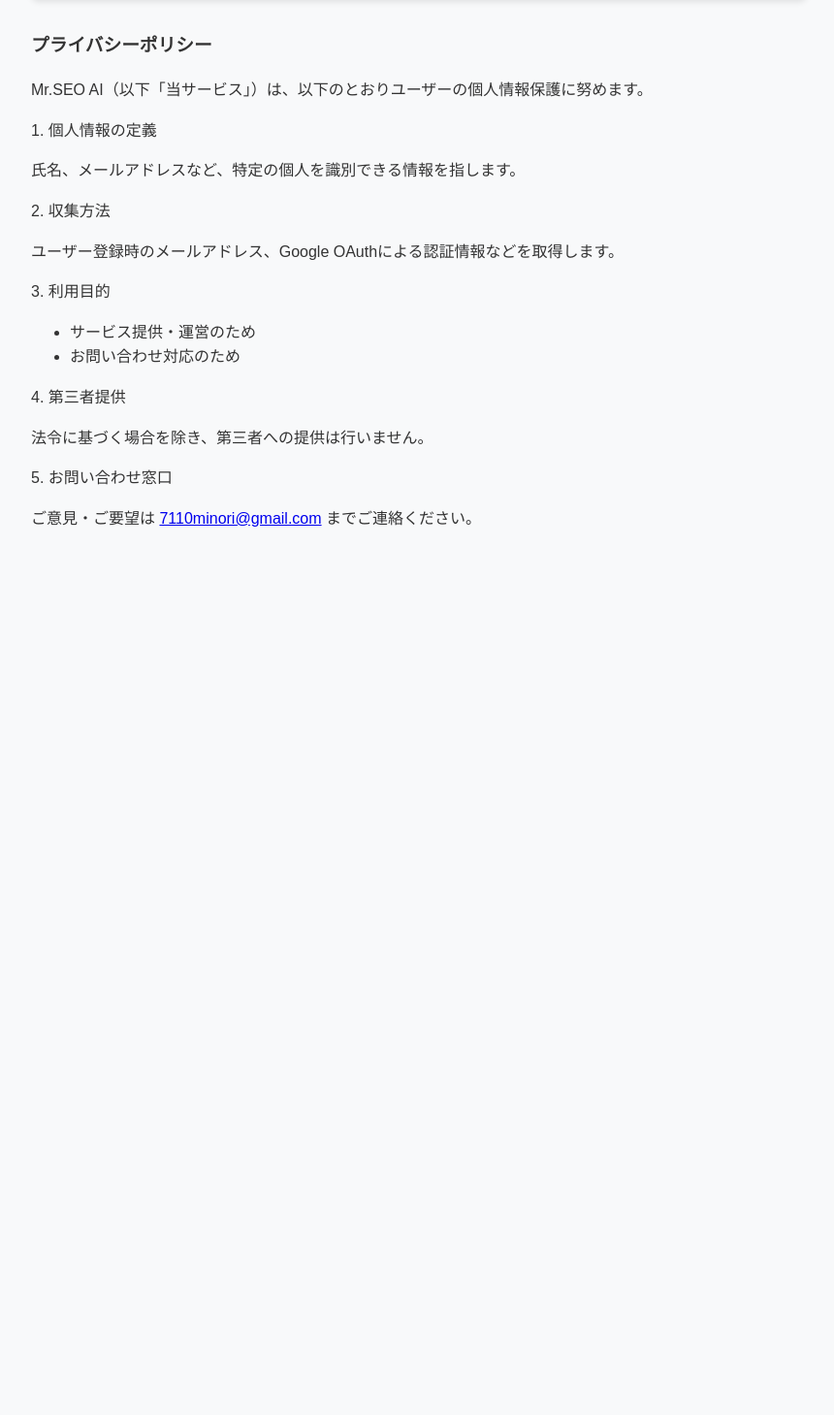
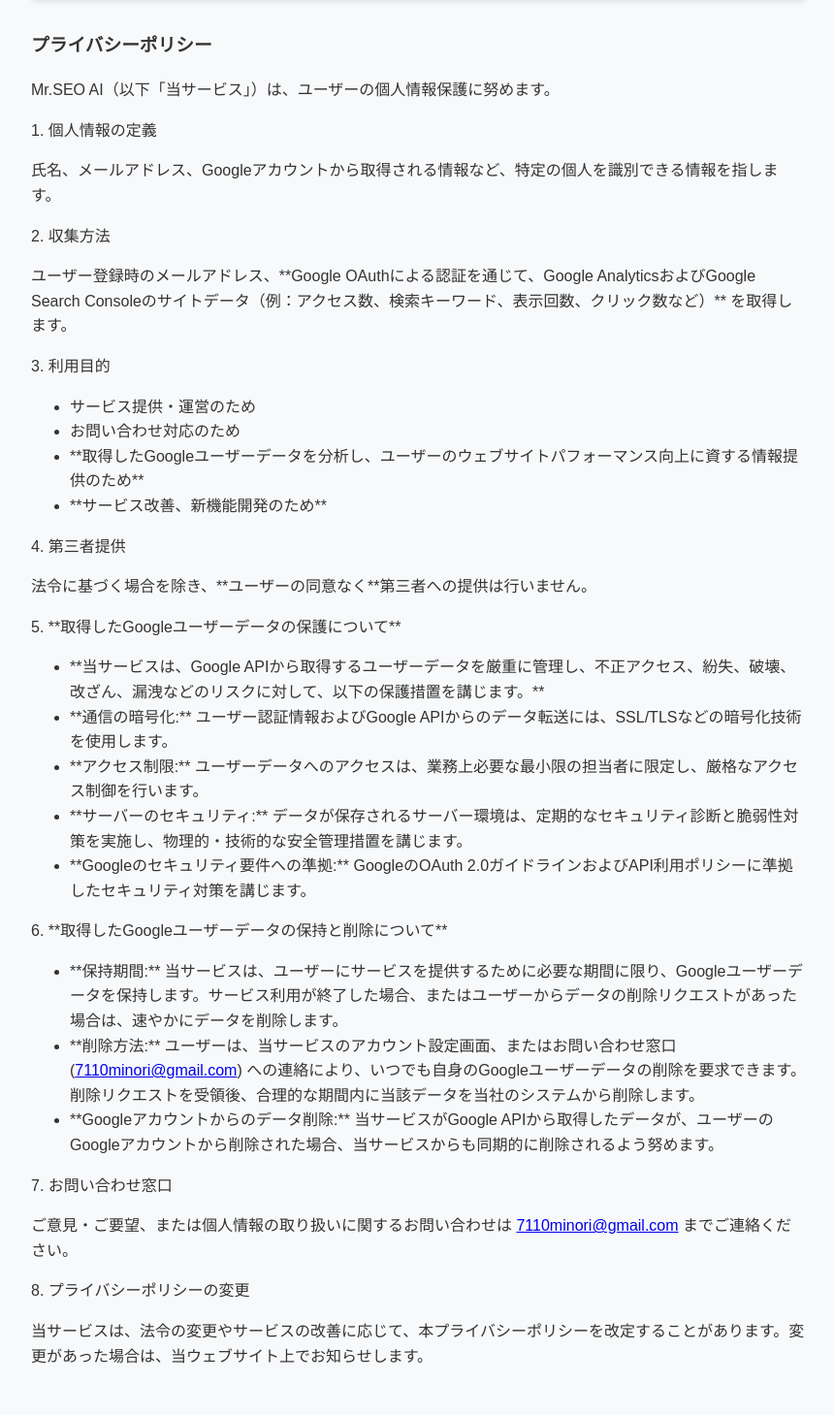
Before and after one commit to min151024/mrseoai, a Flask app: page /privacy in a window 1280 px wide. Shown: the part 106-1565 px from the top of the page at 97% size, without its empty margins (208-1068 px from the left). Before the commit the page ends 649 px from the top, so only its background shows below. Run offline with Flask 3, Linux system fonts and the light colour scheme.

Commit message:
ポリシー変更

```diff
--- a/app.py
+++ b/app.py
@@ -139,13 +139,6 @@
     session.clear()
     return redirect(url_for("register"))
 
-from flask import Flask, request, render_template, session, redirect, url_for, abort
-from datetime import datetime
-from oauth import create_flow
-from main import process_seo_improvement
-# Firestore 初期化済みと仮定
-# from firebase_admin import firestore
-# db = firestore.client()
 
 @app.route("/result", methods=["GET", "POST"])
 def result():
@@ -201,6 +194,15 @@
           "conversions": [new_item["result"].get("conversions", 0)]
         }
 
+    formatted = []
+    for c in raw_competitors:
+        formatted.append({
+            "position": c["rank"],
+            "title":    c["page_title"],
+            "url":      c["link"]
+        })
+    result["competitors"] = formatted
+
     return render_template(
       "result.html",
       new_item=new_item,
--- a/templates/privacy.html
+++ b/templates/privacy.html
@@ -20,24 +20,45 @@
   </nav>
 
   <h3>プライバシーポリシー</h3>
-  <p>Mr.SEO AI（以下「当サービス」）は、以下のとおりユーザーの個人情報保護に努めます。</p>
+  <p>Mr.SEO AI（以下「当サービス」）は、ユーザーの個人情報保護に努めます。</p>
 
   <p>1. 個人情報の定義</p>
-  <p>氏名、メールアドレスなど、特定の個人を識別できる情報を指します。</p>
+  <p>氏名、メールアドレス、Googleアカウントから取得される情報など、特定の個人を識別できる情報を指します。</p>
 
   <p>2. 収集方法</p>
-  <p>ユーザー登録時のメールアドレス、Google OAuthによる認証情報などを取得します。</p>
+  <p>ユーザー登録時のメールアドレス、**Google OAuthによる認証を通じて、Google AnalyticsおよびGoogle Search Consoleのサイトデータ（例：アクセス数、検索キーワード、表示回数、クリック数など）** を取得します。</p>
 
   <p>3. 利用目的</p>
   <ul>
     <li>サービス提供・運営のため</li>
     <li>お問い合わせ対応のため</li>
+    <li>**取得したGoogleユーザーデータを分析し、ユーザーのウェブサイトパフォーマンス向上に資する情報提供のため**</li>
+    <li>**サービス改善、新機能開発のため**</li>
   </ul>
 
   <p>4. 第三者提供</p>
-  <p>法令に基づく場合を除き、第三者への提供は行いません。</p>
+  <p>法令に基づく場合を除き、**ユーザーの同意なく**第三者への提供は行いません。</p>
 
-  <p>5. お問い合わせ窓口</p>
-  <p>ご意見・ご要望は <a href="mailto:7110minori@gmail.com">7110minori@gmail.com</a> までご連絡ください。</p>
+  <p>5. **取得したGoogleユーザーデータの保護について**</p>
+  <ul>
+    <li>**当サービスは、Google APIから取得するユーザーデータを厳重に管理し、不正アクセス、紛失、破壊、改ざん、漏洩などのリスクに対して、以下の保護措置を講じます。**</li>
+    <li>**通信の暗号化:** ユーザー認証情報およびGoogle APIからのデータ転送には、SSL/TLSなどの暗号化技術を使用します。</li>
+    <li>**アクセス制限:** ユーザーデータへのアクセスは、業務上必要な最小限の担当者に限定し、厳格なアクセス制御を行います。</li>
+    <li>**サーバーのセキュリティ:** データが保存されるサーバー環境は、定期的なセキュリティ診断と脆弱性対策を実施し、物理的・技術的な安全管理措置を講じます。</li>
+    <li>**Googleのセキュリティ要件への準拠:** GoogleのOAuth 2.0ガイドラインおよびAPI利用ポリシーに準拠したセキュリティ対策を講じます。</li>
+  </ul>
+
+  <p>6. **取得したGoogleユーザーデータの保持と削除について**</p>
+  <ul>
+    <li>**保持期間:** 当サービスは、ユーザーにサービスを提供するために必要な期間に限り、Googleユーザーデータを保持します。サービス利用が終了した場合、またはユーザーからデータの削除リクエストがあった場合は、速やかにデータを削除します。</li>
+    <li>**削除方法:** ユーザーは、当サービスのアカウント設定画面、またはお問い合わせ窓口 (<a href="mailto:7110minori@gmail.com">7110minori@gmail.com</a>) への連絡により、いつでも自身のGoogleユーザーデータの削除を要求できます。削除リクエストを受領後、合理的な期間内に当該データを当社のシステムから削除します。</li>
+    <li>**Googleアカウントからのデータ削除:** 当サービスがGoogle APIから取得したデータが、ユーザーのGoogleアカウントから削除された場合、当サービスからも同期的に削除されるよう努めます。</li>
+  </ul>
+
+  <p>7. お問い合わせ窓口</p>
+  <p>ご意見・ご要望、または個人情報の取り扱いに関するお問い合わせは <a href="mailto:7110minori@gmail.com">7110minori@gmail.com</a> までご連絡ください。</p>
+
+  <p>8. プライバシーポリシーの変更</p>
+  <p>当サービスは、法令の変更やサービスの改善に応じて、本プライバシーポリシーを改定することがあります。変更があった場合は、当ウェブサイト上でお知らせします。</p>
 </body>
 </html>
```
Also changed, not shown: templates/result.html (+30 -0 lines).
